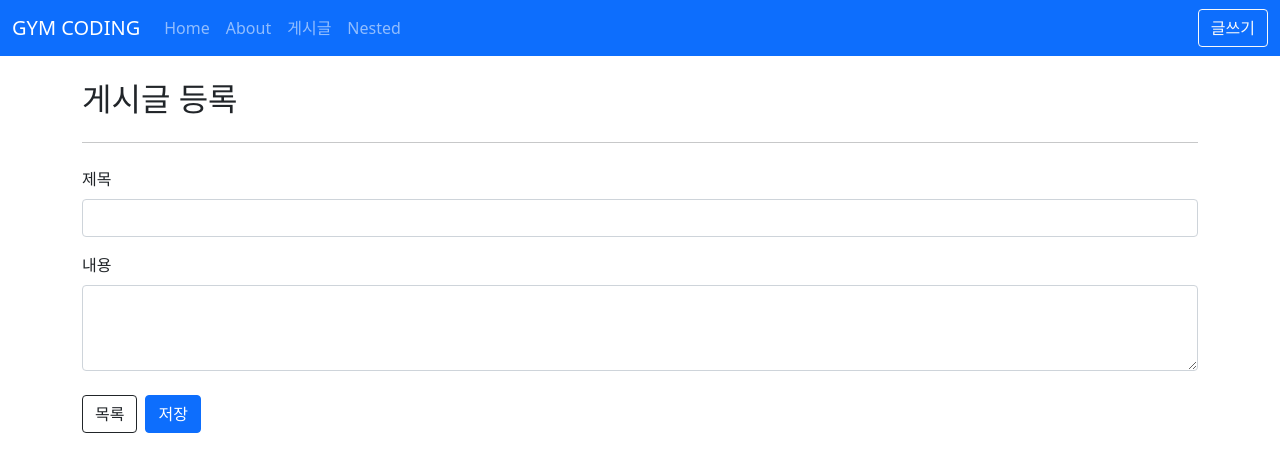
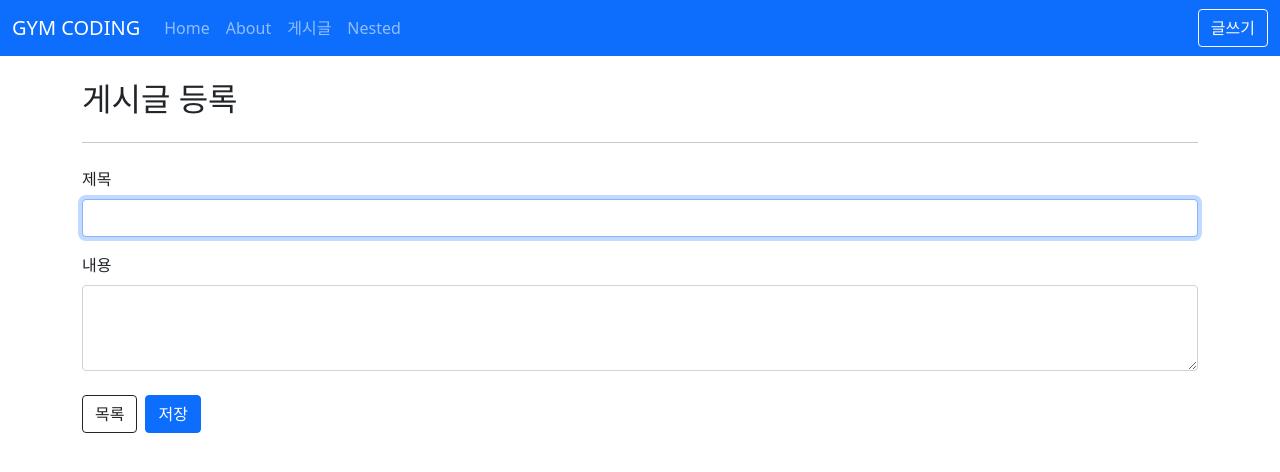
Before and after one commit to gymcoding/vue3-posts, a Vue app: page /posts/create in a window 1280 px wide. Shown: the top 472 px of the page. Built offline with nearby package versions, Linux system fonts and the light colour scheme.

Commit message:
18_custom_directives

```diff
--- a/src/components/posts/PostForm.vue
+++ b/src/components/posts/PostForm.vue
@@ -2,8 +2,11 @@
 	<form>
 		<div class="mb-3">
 			<label for="title" class="form-label">제목</label>
+			<!-- autofocus -->
+			<!-- v-color="'yellow'" -->
 			<input
 				:value="title"
+				v-focus
 				@input="$emit('update:title', $event.target.value)"
 				type="text"
 				class="form-control"
@@ -27,6 +30,11 @@
 </template>
 
 <script setup>
+// const vFocus = {
+// 	mounted: el => {
+// 		el.focus();
+// 	},
+// };
 defineProps({
 	title: String,
 	content: String,
--- /dev/null
+++ b/src/directives/color.js
@@ -0,0 +1,5 @@
+function color(el, binding) {
+	el.style.color = binding.value;
+}
+
+export default color;
--- /dev/null
+++ b/src/directives/focus.js
@@ -0,0 +1,5 @@
+export default {
+	mounted: el => {
+		el.focus();
+	},
+};
--- a/src/main.js
+++ b/src/main.js
@@ -3,11 +3,15 @@ import 'bootstrap-icons/font/bootstrap-icons.css';
 import { createApp } from 'vue';
 import App from './App.vue';
 import router from '@/router';
+import globalDirectives from './plugins/global-directives';
+// import focus from '@/directives/focus';
 // import globalComponents from '@/plugins/global-components';
 
 const app = createApp(App);
 // app.use(globalComponents);
+// app.directive('focus', focus);
 app.use(router);
+app.use(globalDirectives);
 app.mount('#app');
 import 'bootstrap/dist/js/bootstrap.js';
 
--- /dev/null
+++ b/src/plugins/global-directives.js
@@ -0,0 +1,8 @@
+import focus from '@/directives/focus';
+import color from '@/directives/color';
+export default {
+	install(app) {
+		app.directive('focus', focus);
+		app.directive('color', color);
+	},
+};
--- a/src/views/posts/PostCreateView.vue
+++ b/src/views/posts/PostCreateView.vue
@@ -1,8 +1,9 @@
 <template>
 	<div>
-		<h2>게시글 등록</h2>
+		<h2 @click="visibleForm = !visibleForm">게시글 등록</h2>
 		<hr class="my-4" />
 		<PostForm
+			v-if="visibleForm"
 			v-model:title="form.title"
 			v-model:content="form.content"
 			@submit.prevent="save"
@@ -40,6 +41,7 @@ const save = () => {
 	}
 };
 const goListPage = () => router.push({ name: 'PostList' });
+const visibleForm = ref(true);
 </script>
 
 <style lang="scss" scoped></style>
```
